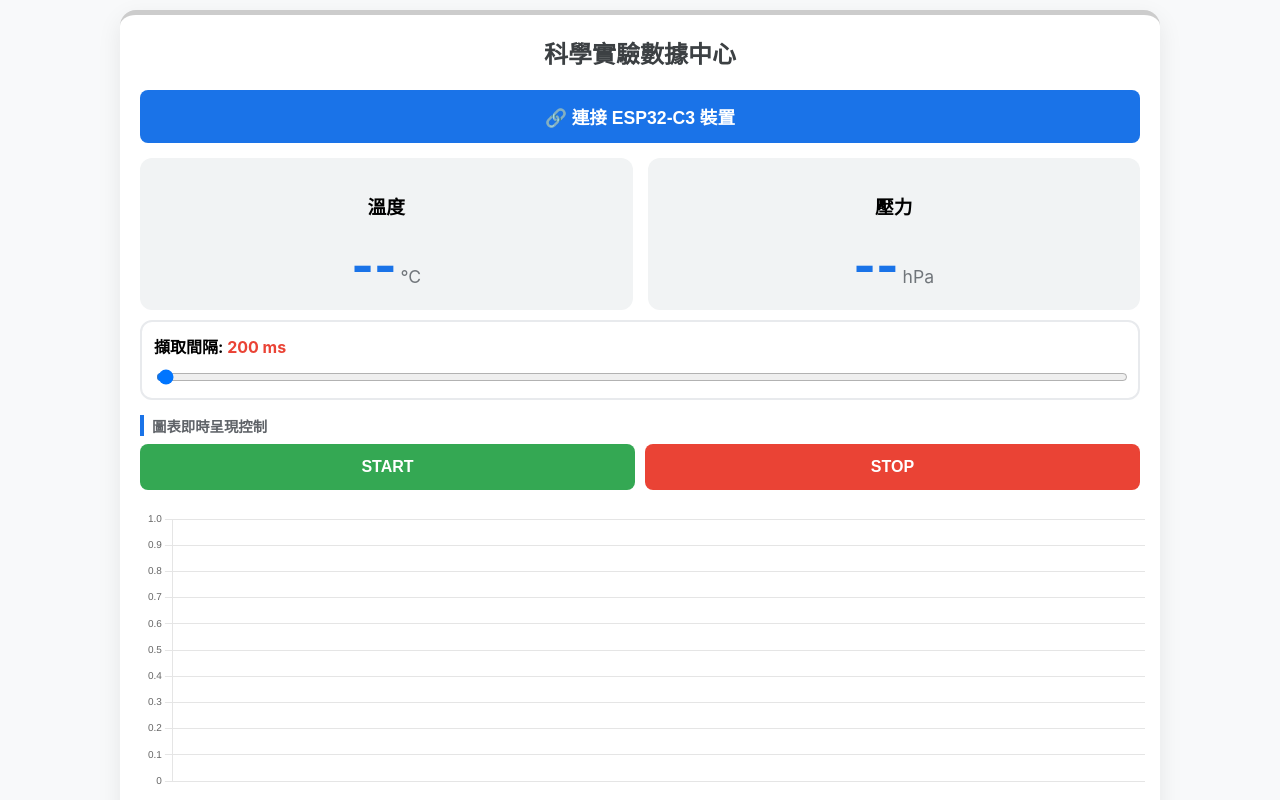
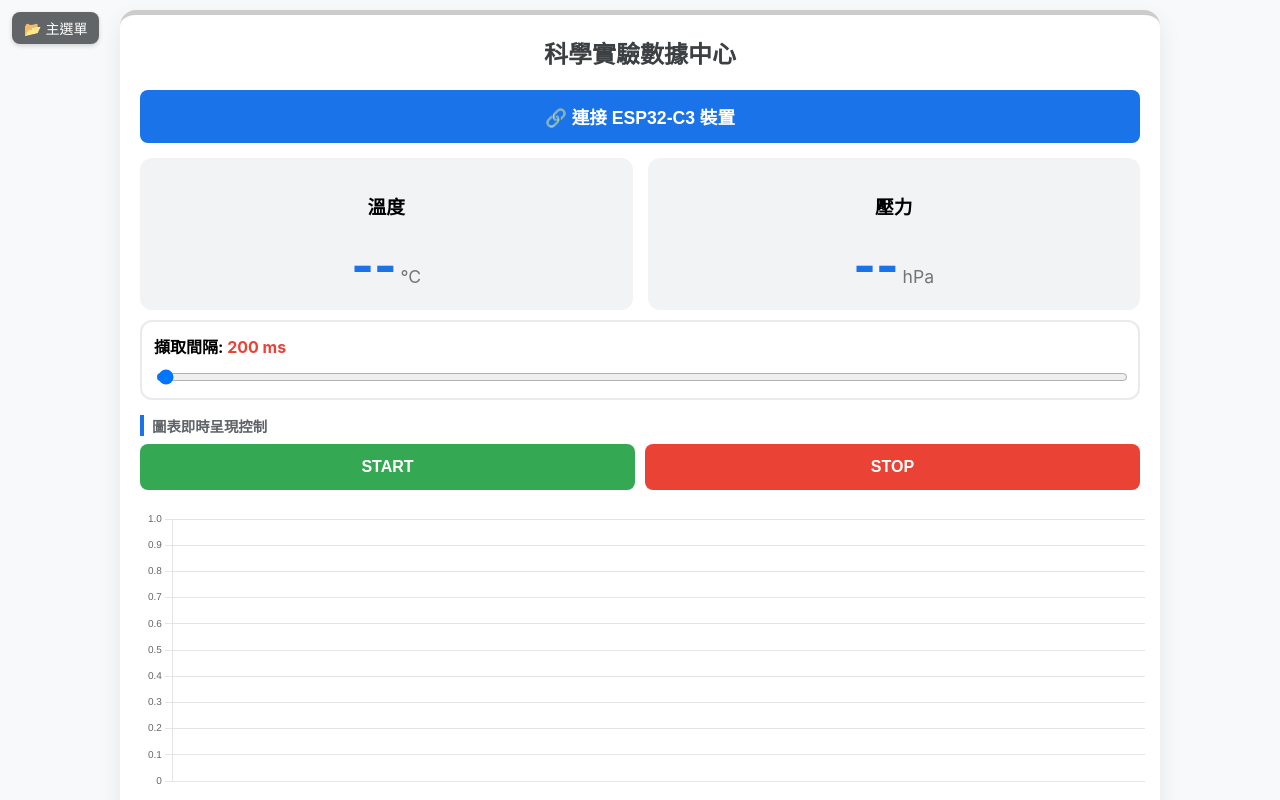
Before and after one commit to m929014-bot/science, a plain HTML site: page bmp280/index.html in a window 1280 px wide. Shown: the top 800 px of the page. Drawn offline with nearby package versions, Linux system fonts and the light colour scheme.

Commit message:
Add files via upload

```diff
--- a/bmp280/index.html
+++ b/bmp280/index.html
@@ -247,6 +247,14 @@ function exportCSV() {
 }
 
 window.onload = initChart;
+    // 自動在左上角生成一個精美的返回連結
+    const backBtn = document.createElement('a');
+    backBtn.href = '../';
+    backBtn.innerHTML = '📂 主選單';
+    backBtn.style.cssText = 'position:fixed; top:12px; left:12px; z-index:9999; background:#3c4043; color:#fff; text-decoration:none; padding:6px 12px; border-radius:8px; font-size:14px; opacity:0.8; box-shadow:0 2px 5px rgba(0,0,0,0.2); transition:0.2s;';
+    backBtn.onmouseover = () => backBtn.style.opacity = '1';
+    backBtn.onmouseout = () => backBtn.style.opacity = '0.8';
+    document.body.appendChild(backBtn);
 </script>
 </body>
 </html>
```
